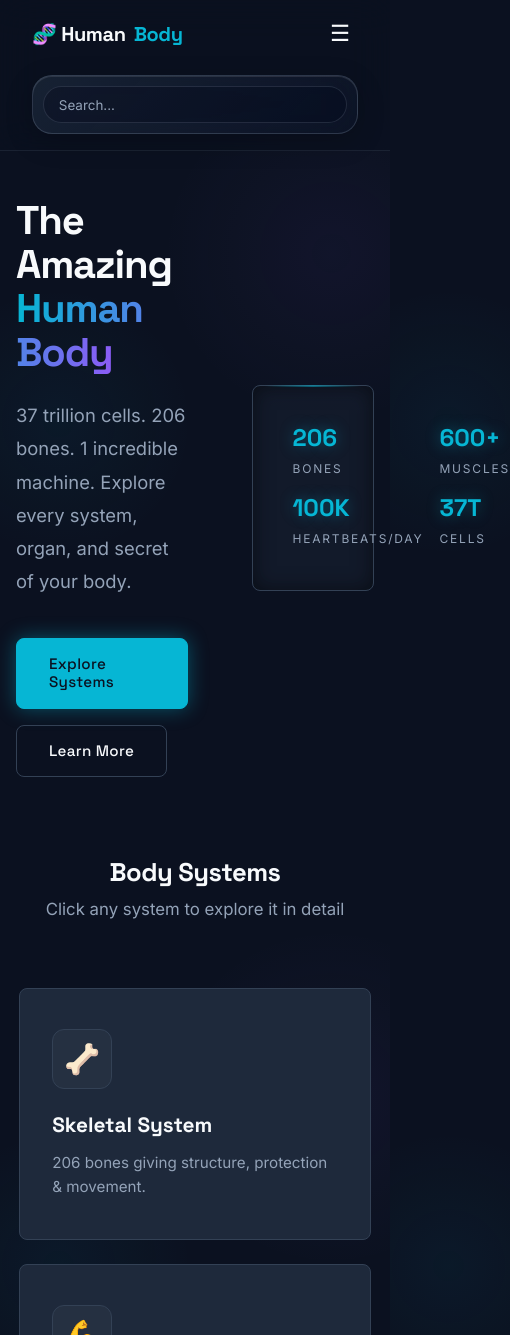
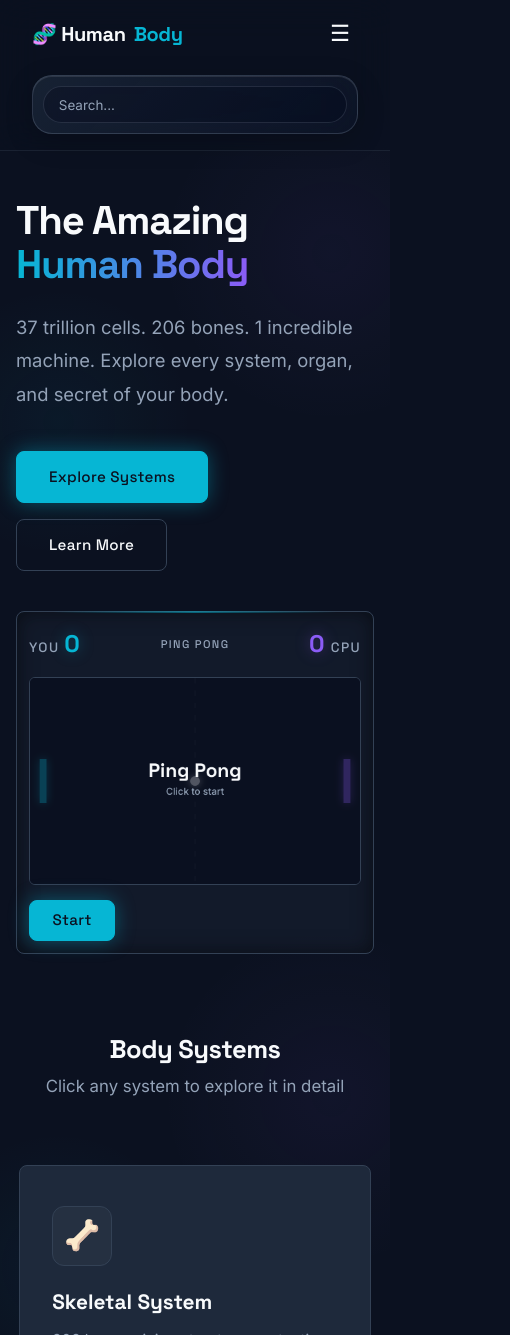
Before and after one commit to saadcnxg/new-project-human, a plain HTML site: page index.html in a window 390 px wide. Shown: the top 1335 px of the page, 510 px wide, since content can reach past the window. Drawn offline with Linux system fonts and the light colour scheme.

Commit message:
feat(sync): Synchronized 5 file(s) across 1 prompt turn(s)

```diff
--- a/css/animations.css
+++ b/css/animations.css
@@ -11,7 +11,7 @@
 .hero h1,
 .hero p,
 .hero-buttons,
-.hero-stats,
+.hero-game,
 .page-header h1,
 .page-header p,
 .system-hero .emoji,
@@ -25,7 +25,7 @@
 .system-hero p { animation-delay: .12s; }
 
 .hero-buttons { animation-delay: .24s; }
-.hero-stats   { animation-delay: .36s; }
+.hero-game    { animation-delay: .36s; }
 
 .card { animation: fadeUp .7s var(--ease) both; }
 
--- a/css/responsive.css
+++ b/css/responsive.css
@@ -48,8 +48,14 @@
     padding: 4rem 1.2rem 2.5rem;
   }
 
-  .hero-stats {
-    gap: 1.5rem;
+  .hero {
+    grid-template-columns: minmax(0, 1fr);
+  }
+
+  .hero-game {
+    grid-column: 1;
+    grid-row: auto;
+    margin-top: 1rem;
   }
 
   .section {
@@ -74,11 +80,11 @@
     padding: 3rem 1rem 2rem;
   }
 
-  .hero-stats {
-    gap: 1rem;
+  .hero-game {
+    padding: .75rem;
   }
 
-  .stat h3 {
-    font-size: 1.5rem;
+  .pp-hint {
+    display: none;
   }
 }
--- a/css/style.css
+++ b/css/style.css
@@ -206,15 +206,12 @@ img { max-width: 100%; height: auto; display: block; }
   margin-top: 1rem;
 }
 
-.hero-stats {
+.hero-game {
   grid-column: 2;
   grid-row: 1 / span 3;
   align-self: center;
-  display: grid;
-  grid-template-columns: 1fr 1fr;
-  gap: 2rem 2rem;
   margin-top: 0;
-  padding: 2.5rem;
+  padding: 1.25rem;
   background: rgba(30, 41, 59, 0.4);
   border: 1px solid var(--line);
   border-radius: var(--radius);
@@ -222,7 +219,7 @@ img { max-width: 100%; height: auto; display: block; }
   position: relative;
 }
 
-.hero-stats::before {
+.hero-game::before {
   content: '';
   position: absolute;
   top: -1px; left: 10%; right: 10%; height: 2px;
@@ -230,22 +227,52 @@ img { max-width: 100%; height: auto; display: block; }
   opacity: 0.5;
 }
 
-.stat h3 {
+.pp-bar {
+  display: flex;
+  justify-content: space-between;
+  align-items: center;
+  margin-bottom: .75rem;
   font-family: var(--font-display);
-  font-size: 2.2rem;
-  font-weight: 700;
+  font-size: .85rem;
+  letter-spacing: .1em;
+  color: var(--muted);
+}
+
+.pp-bar b {
+  font-size: 1.5rem;
   color: var(--primary);
-  line-height: 1;
   text-shadow: 0 0 15px var(--primary-glow);
 }
 
-.stat p {
+.pp-bar span:last-child b { color: var(--accent); text-shadow: 0 0 15px var(--accent-glow); }
+
+.pp-title { font-size: .7rem; }
+
+#ppCanvas {
+  display: block;
+  width: 100%;
+  height: auto;
+  border: 1px solid var(--line);
+  border-radius: 6px;
+  background: var(--bg);
+  touch-action: none;
+  cursor: none;
+}
+
+.pp-foot {
+  display: flex;
+  align-items: center;
+  gap: 1rem;
+  margin-top: .9rem;
+}
+
+.pp-foot .btn { padding: .65rem 1.4rem; }
+
+.pp-hint {
   font-size: .75rem;
-  letter-spacing: .15em;
-  text-transform: uppercase;
   color: var(--muted);
-  margin-top: .5rem;
 }
+
 
 .btn {
   display: inline-block;
--- a/index.html
+++ b/index.html
@@ -39,11 +39,10 @@
       <a href="systems.html" class="btn btn-primary">Explore Systems</a>
       <a href="about.html" class="btn btn-outline">Learn More</a>
     </div>
-    <div class="hero-stats">
-      <div class="stat"><h3>206</h3><p>Bones</p></div>
-      <div class="stat"><h3>600+</h3><p>Muscles</p></div>
-      <div class="stat"><h3>100K</h3><p>Heartbeats/day</p></div>
-      <div class="stat"><h3>37T</h3><p>Cells</p></div>
+    <div class="hero-game" id="pingpong">
+      <div class="pp-bar"><span>YOU <b id="ppPlayer">0</b></span><span class="pp-title">PING PONG</span><span><b id="ppCpu">0</b> CPU</span></div>
+      <canvas id="ppCanvas" width="480" height="300" aria-label="Ping pong game"></canvas>
+      <div class="pp-foot"><button type="button" class="btn btn-primary" id="ppStart">Start</button><span class="pp-hint">Mouse / touch / ↑ ↓ · first to 7</span></div>
     </div>
   </header>
 
@@ -84,5 +83,6 @@
   <script src="js/main.js"></script>
   <script src="js/navigation.js"></script>
   <script src="js/search.js"></script>
+  <script src="js/pingpong.js"></script>
 </body>
 </html>
--- /dev/null
+++ b/js/pingpong.js
@@ -0,0 +1,202 @@
+(function () {
+  var canvas = document.getElementById('ppCanvas');
+  if (!canvas) return;
+  var ctx = canvas.getContext('2d');
+  var btn = document.getElementById('ppStart');
+  var elP = document.getElementById('ppPlayer');
+  var elC = document.getElementById('ppCpu');
+  var W = canvas.width, H = canvas.height;
+  var WIN = 7, PW = 10, PH = 64, R = 7, MAXV = 11;
+  var state = 'idle', last = 0, serveAt = 0, msg = '';
+  var keys = { up: false, down: false };
+  var pl = { x: 14, y: H / 2 - PH / 2, score: 0 };
+  var cpu = { x: W - 14 - PW, y: H / 2 - PH / 2, score: 0, offset: 0 };
+  var ball = { x: W / 2, y: H / 2, vx: 0, vy: 0, speed: 4.5 };
+
+  function clamp(v, a, b) { return Math.max(a, Math.min(b, v)); }
+
+  function serve(dir) {
+    ball.x = W / 2;
+    ball.y = H / 2;
+    ball.speed = 4.5;
+    var a = (Math.random() - 0.5) * 0.8;
+    ball.vx = Math.cos(a) * ball.speed * dir;
+    ball.vy = Math.sin(a) * ball.speed;
+    cpu.offset = (Math.random() - 0.5) * 36;
+    serveAt = performance.now() + 700;
+  }
+
+  function updateScore() {
+    elP.textContent = pl.score;
+    elC.textContent = cpu.score;
+  }
+
+  function reset() {
+    pl.score = 0;
+    cpu.score = 0;
+    pl.y = cpu.y = H / 2 - PH / 2;
+    updateScore();
+    serve(Math.random() < 0.5 ? 1 : -1);
+  }
+
+  function start() {
+    if (state === 'idle' || state === 'over') {
+      reset();
+      state = 'playing';
+      btn.textContent = 'Pause';
+    } else if (state === 'playing') {
+      state = 'paused';
+      btn.textContent = 'Resume';
+    } else {
+      state = 'playing';
+      btn.textContent = 'Pause';
+    }
+    last = performance.now();
+  }
+
+  function hit(p, dir) {
+    var rel = clamp((ball.y - (p.y + PH / 2)) / (PH / 2), -1, 1);
+    var ang = rel * Math.PI / 4;
+    ball.speed = Math.min(ball.speed * 1.06, MAXV);
+    ball.vx = Math.cos(ang) * ball.speed * dir;
+    ball.vy = Math.sin(ang) * ball.speed;
+    cpu.offset = (Math.random() - 0.5) * 36;
+  }
+
+  function point(playerScored) {
+    if (playerScored) pl.score++; else cpu.score++;
+    updateScore();
+    if (pl.score >= WIN || cpu.score >= WIN) {
+      state = 'over';
+      msg = pl.score >= WIN ? 'You win!' : 'CPU wins';
+      btn.textContent = 'Play again';
+      return;
+    }
+    serve(playerScored ? 1 : -1);
+  }
+
+  function step(dt, now) {
+    var ps = 6 * dt;
+    if (keys.up) pl.y -= ps;
+    if (keys.down) pl.y += ps;
+    pl.y = clamp(pl.y, 0, H - PH);
+
+    var target = ball.vx > 0 ? ball.y - PH / 2 + cpu.offset : H / 2 - PH / 2;
+    var diff = target - cpu.y;
+    var cs = 3.6 * dt;
+    cpu.y += clamp(diff, -cs, cs);
+    cpu.y = clamp(cpu.y, 0, H - PH);
+
+    if (now < serveAt) return;
+
+    ball.x += ball.vx * dt;
+    ball.y += ball.vy * dt;
+
+    if (ball.y - R < 0) { ball.y = R; ball.vy = Math.abs(ball.vy); }
+    if (ball.y + R > H) { ball.y = H - R; ball.vy = -Math.abs(ball.vy); }
+
+    if (ball.vx < 0 && ball.x - R <= pl.x + PW && ball.x + R >= pl.x &&
+        ball.y >= pl.y - R && ball.y <= pl.y + PH + R) {
+      ball.x = pl.x + PW + R;
+      hit(pl, 1);
+    } else if (ball.vx > 0 && ball.x + R >= cpu.x && ball.x - R <= cpu.x + PW &&
+        ball.y >= cpu.y - R && ball.y <= cpu.y + PH + R) {
+      ball.x = cpu.x - R;
+      hit(cpu, -1);
+    }
+
+    if (ball.x < -R) point(false);
+    else if (ball.x > W + R) point(true);
+  }
+
+  function rr(x, y, w, h, c, glow) {
+    ctx.fillStyle = c;
+    ctx.shadowColor = glow;
+    ctx.shadowBlur = 14;
+    ctx.fillRect(x, y, w, h);
+    ctx.shadowBlur = 0;
+  }
+
+  function draw() {
+    ctx.fillStyle = '#0B1120';
+    ctx.fillRect(0, 0, W, H);
+    ctx.strokeStyle = 'rgba(148,163,184,0.25)';
+    ctx.setLineDash([8, 10]);
+    ctx.beginPath();
+    ctx.moveTo(W / 2, 0);
+    ctx.lineTo(W / 2, H);
+    ctx.stroke();
+    ctx.setLineDash([]);
+
+    rr(pl.x, pl.y, PW, PH, '#06B6D4', 'rgba(6,182,212,0.8)');
+    rr(cpu.x, cpu.y, PW, PH, '#8B5CF6', 'rgba(139,92,246,0.8)');
+
+    ctx.fillStyle = '#F8FAFC';
+    ctx.shadowColor = 'rgba(248,250,252,0.9)';
+    ctx.shadowBlur = 12;
+    ctx.beginPath();
+    ctx.arc(ball.x, ball.y, R, 0, Math.PI * 2);
+    ctx.fill();
+    ctx.shadowBlur = 0;
+
+    if (state !== 'playing') {
+      ctx.fillStyle = 'rgba(11,17,32,0.7)';
+      ctx.fillRect(0, 0, W, H);
+      ctx.fillStyle = '#F8FAFC';
+      ctx.textAlign = 'center';
+      ctx.font = '700 28px "Space Grotesk", sans-serif';
+      var t = state === 'idle' ? 'Ping Pong' : state === 'paused' ? 'Paused' : msg;
+      ctx.fillText(t, W / 2, H / 2 - 6);
+      ctx.font = '500 14px Inter, sans-serif';
+      ctx.fillStyle = '#94A3B8';
+      ctx.fillText(state === 'paused' ? 'Click to resume' : 'Click to ' + (state === 'idle' ? 'start' : 'play again'), W / 2, H / 2 + 20);
+    }
+  }
+
+  function loop(now) {
+    var dt = Math.min((now - last) / 16.667, 3);
+    last = now;
+    if (state === 'playing') step(dt, now);
+    draw();
+    requestAnimationFrame(loop);
+  }
+
+  function setY(clientY) {
+    var rect = canvas.getBoundingClientRect();
+    var y = (clientY - rect.top) * (H / rect.height);
+    pl.y = clamp(y - PH / 2, 0, H - PH);
+  }
+
+  canvas.addEventListener('mousemove', function (e) { setY(e.clientY); });
+  canvas.addEventListener('touchstart', function (e) {
+    e.preventDefault();
+    setY(e.touches[0].clientY);
+  }, { passive: false });
+  canvas.addEventListener('touchmove', function (e) {
+    e.preventDefault();
+    setY(e.touches[0].clientY);
+  }, { passive: false });
+  canvas.addEventListener('click', function () {
+    if (state !== 'playing') start();
+  });
+  btn.addEventListener('click', start);
+
+  document.addEventListener('keydown', function (e) {
+    if (state !== 'playing') return;
+    if (e.key === 'ArrowUp' || e.key === 'w' || e.key === 'W') { keys.up = true; e.preventDefault(); }
+    if (e.key === 'ArrowDown' || e.key === 's' || e.key === 'S') { keys.down = true; e.preventDefault(); }
+  });
+  document.addEventListener('keyup', function (e) {
+    if (e.key === 'ArrowUp' || e.key === 'w' || e.key === 'W') keys.up = false;
+    if (e.key === 'ArrowDown' || e.key === 's' || e.key === 'S') keys.down = false;
+  });
+  document.addEventListener('visibilitychange', function () {
+    if (document.hidden && state === 'playing') {
+      state = 'paused';
+      btn.textContent = 'Resume';
+    }
+  });
+
+  serve(1);
+  requestAnimationFrame(loop);
+})();
```
